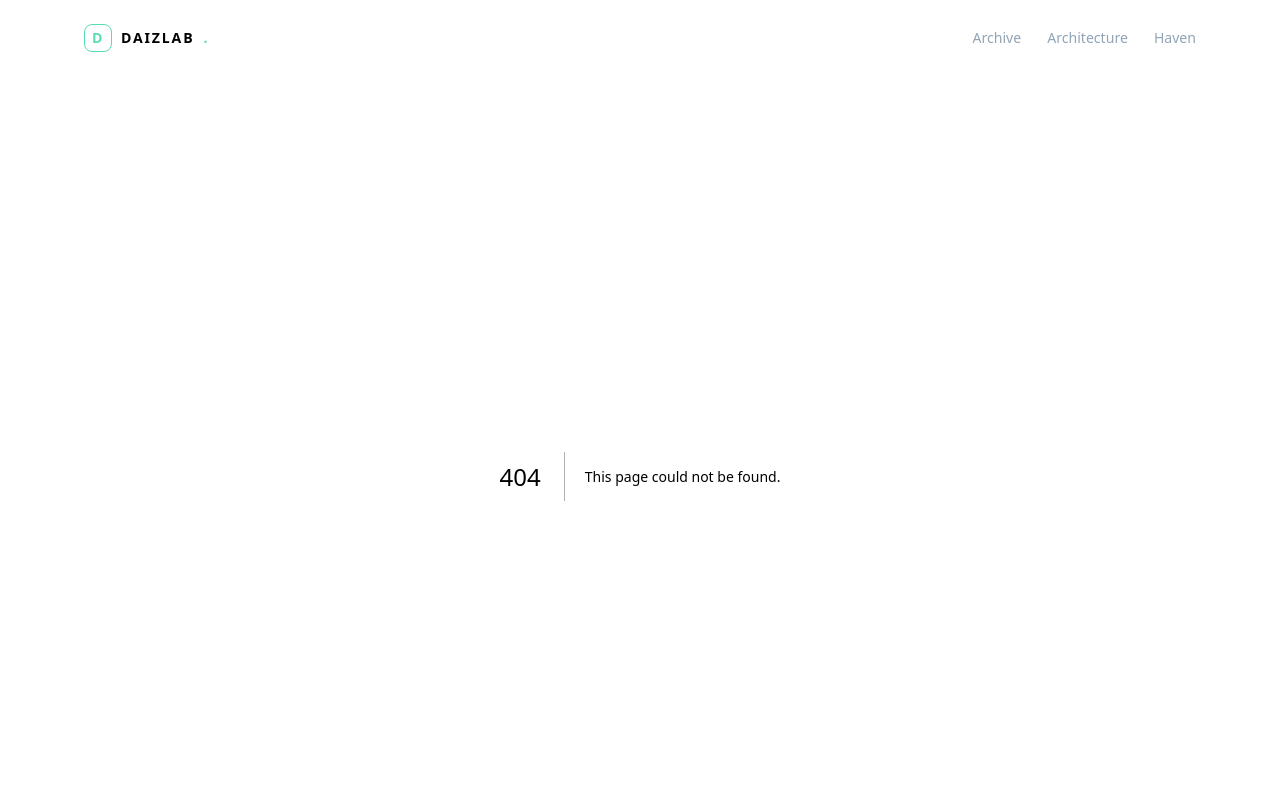
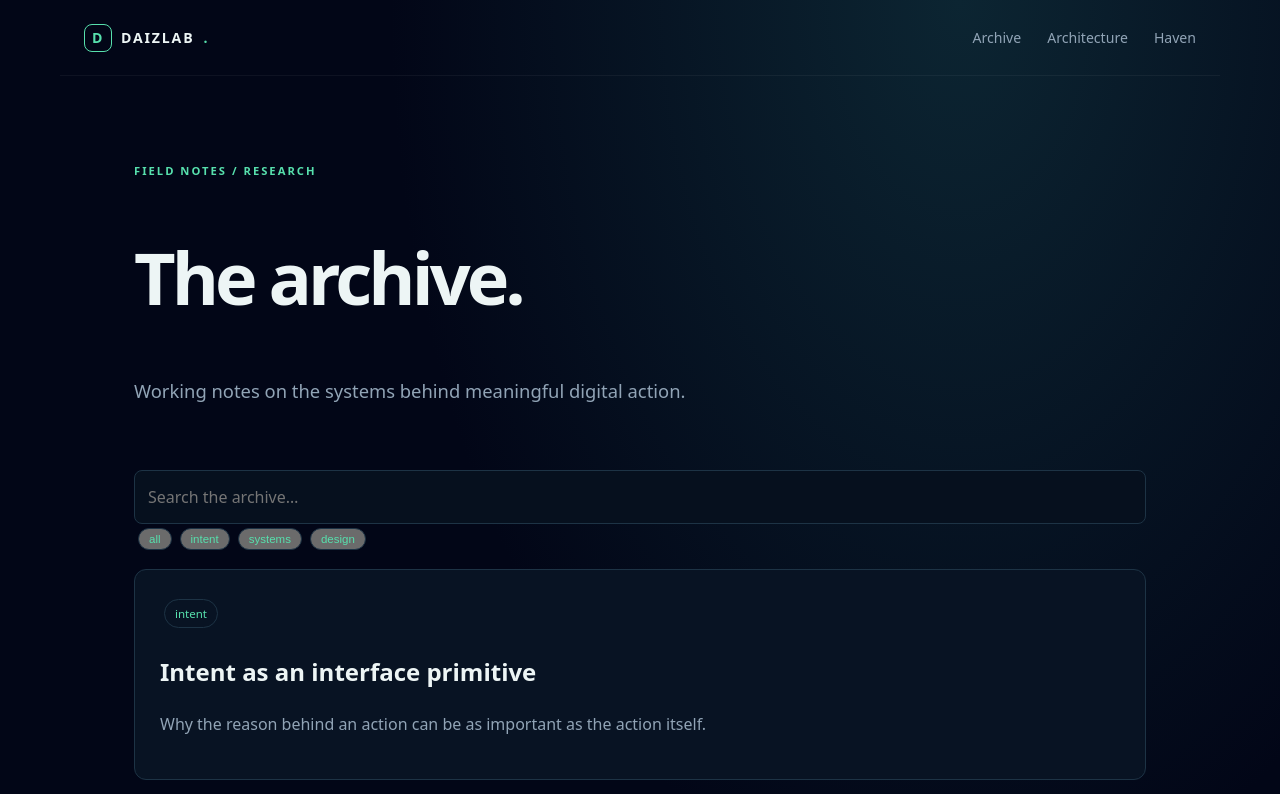
Before and after one commit to Damiedaiz/daizlab-site, a Next.js app: page /archive in a window 1280 px wide. Before the commit this address had no page. Shown: the top 794 px of the page. Built offline with nearby package versions, Linux system fonts and the light colour scheme.

Commit message:
Complete DaizLab Next.js App Router migration

```diff
--- /dev/null
+++ b/app/archive/page.tsx
@@ -0,0 +1,4 @@
+"use client";
+import { useMemo,useState } from "react";
+const entries=[{title:"Intent as an interface primitive",tag:"intent",desc:"Why the reason behind an action can be as important as the action itself."},{title:"From human language to structured signals",tag:"systems",desc:"Translating unstructured requests into useful data."},{title:"Designing for the next meaningful step",tag:"design",desc:"Interfaces that reduce friction without hiding choices."},{title:"Machine-readable by design",tag:"systems",desc:"Structured metadata as a bridge between people, products and software."}];
+export default function Archive(){const [query,setQuery]=useState("");const [tag,setTag]=useState("all");const filtered=useMemo(()=>entries.filter(e=>(tag==="all"||e.tag===tag)&&(e.title+" "+e.desc).toLowerCase().includes(query.toLowerCase())),[query,tag]);return <main className="wrap"><section className="page-hero"><p className="eyebrow">FIELD NOTES / RESEARCH</p><h1>The archive.</h1><p className="lead">Working notes on the systems behind meaningful digital action.</p></section><input className="field" value={query} onChange={e=>setQuery(e.target.value)} placeholder="Search the archive…" aria-label="Search archive"/><div>{["all","intent","systems","design"].map(t=><button className="pill" key={t} onClick={()=>setTag(t)} aria-pressed={tag===t}>{t}</button>)}</div>{filtered.map(e=><article className="content-card" key={e.title}><span className="pill">{e.tag}</span><h2>{e.title}</h2><p className="muted">{e.desc}</p></article>)}</main>}
```
